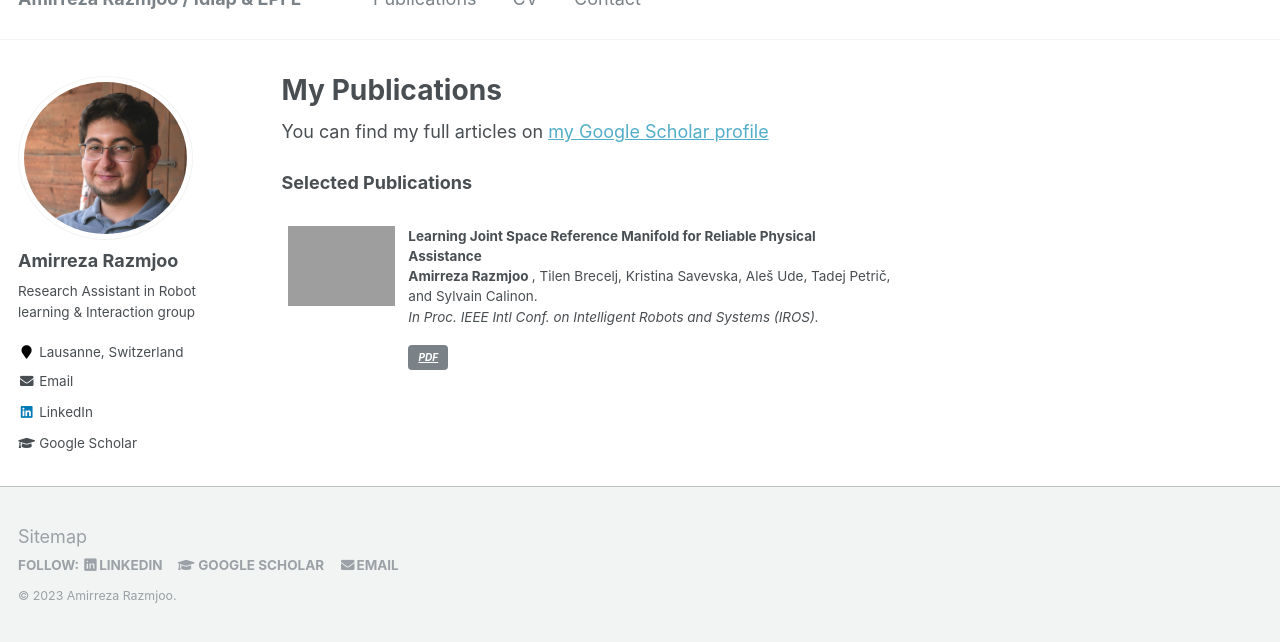
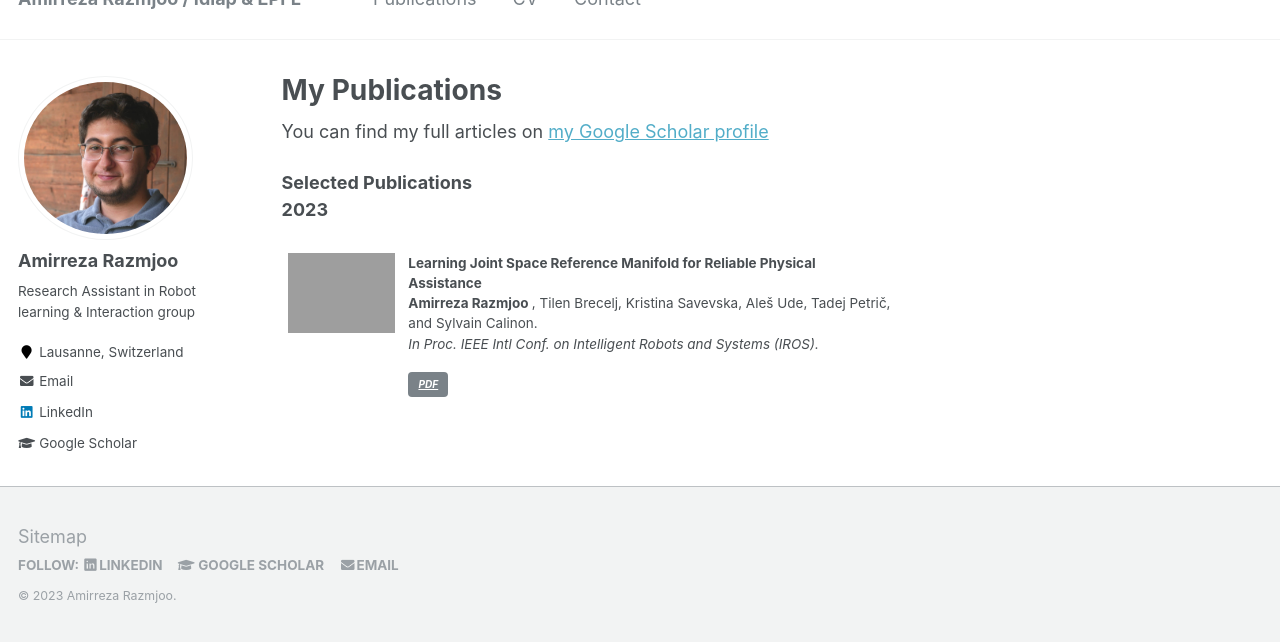
Before and after one commit to amirrazmjoo/amirrazmjoo.github.io, a Jekyll site: the page built from _pages/publications.md, in a window 1280 px wide and 1002 px high, cut to the strip 360-1002 px from the top of the window. Built offline with Jekyll 4.4.1, drawn with Linux system fonts in a browser that asks for light colours.

Commit message:
years are added to the publication page

```diff
--- a/_pages/publications.md
+++ b/_pages/publications.md
@@ -7,7 +7,7 @@ author_profile: true
 You can find my full articles on <a href="https://scholar.google.com/citations?user=yu3z4wcAAAAJ&hl=en"> my Google Scholar profile </a> <br>
 
 <strong>Selected Publications</strong> <br>
-
+<strong>2023</strong> <br>
 <table >
 <tbody>
 <tr> <td style="width:120px; height=120px; vertical-align: top;"> <img style="float: left; margin-right: 10px " src="https://amirrazmjoo.github.io/images/IROS_23.png" width="120px" height="120px" border="2px solid #bbb"> </td>
```
